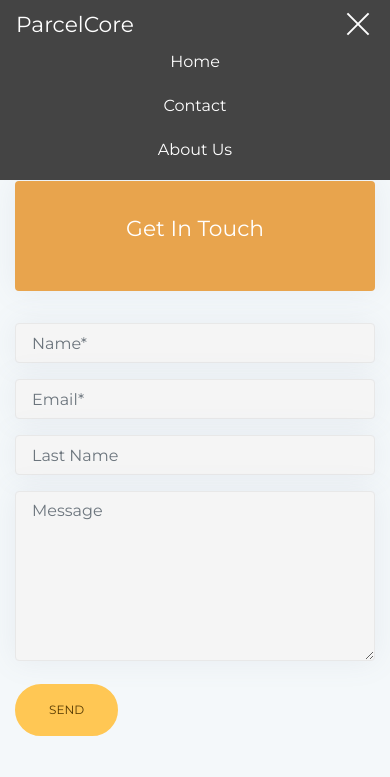
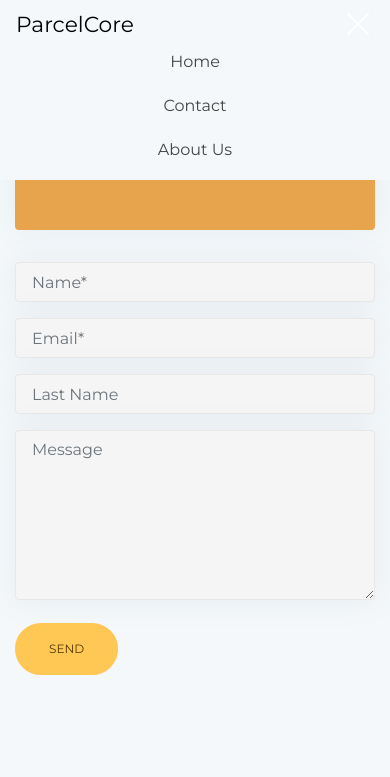
Before and after one commit to ParcelCore/main, a plain HTML site: page page2.html in a window 390 px wide. Both pictures are taken after a click on the button "Toggle navigation". Shown: the top 777 px of the page. Drawn offline with Linux system fonts and the light colour scheme.

Commit message:
create github pages

```diff
--- a/assets/mobirise/css/mbr-additional.css
+++ b/assets/mobirise/css/mbr-additional.css
@@ -789,12 +789,11 @@ section.lazy-placeholder:after {
 .cid-rXwVPSC7uS .navbar {
   min-height: 77px;
   transition: all .3s;
-  background: #444444;
-  background: none;
+  background: #f4f8fa;
 }
 .cid-rXwVPSC7uS .navbar.opened {
   transition: all .3s;
-  background: #444444 !important;
+  background: #f4f8fa !important;
 }
 .cid-rXwVPSC7uS .navbar .dropdown-item {
   padding: .235rem 2.5rem .235rem 1.5rem;
@@ -889,7 +888,7 @@ section.lazy-placeholder:after {
   }
 }
 .cid-rXwVPSC7uS .navbar.navbar-short {
-  background: #444444 !important;
+  background: #f4f8fa !important;
   min-height: 60px;
 }
 .cid-rXwVPSC7uS .navbar.navbar-short .navbar-logo img {
@@ -927,7 +926,7 @@ section.lazy-placeholder:after {
   padding: 0.667em 1.667em;
 }
 .cid-rXwVPSC7uS .navbar.navbar-expand-lg .dropdown .dropdown-menu {
-  background: #444444;
+  background: #f4f8fa;
 }
 .cid-rXwVPSC7uS .navbar.navbar-expand-lg .dropdown .dropdown-menu .dropdown-submenu {
   margin: 0;
@@ -1894,12 +1893,11 @@ section.lazy-placeholder:after {
 .cid-rXwVPSC7uS .navbar {
   min-height: 77px;
   transition: all .3s;
-  background: #444444;
-  background: none;
+  background: #f4f8fa;
 }
 .cid-rXwVPSC7uS .navbar.opened {
   transition: all .3s;
-  background: #444444 !important;
+  background: #f4f8fa !important;
 }
 .cid-rXwVPSC7uS .navbar .dropdown-item {
   padding: .235rem 2.5rem .235rem 1.5rem;
@@ -1994,7 +1992,7 @@ section.lazy-placeholder:after {
   }
 }
 .cid-rXwVPSC7uS .navbar.navbar-short {
-  background: #444444 !important;
+  background: #f4f8fa !important;
   min-height: 60px;
 }
 .cid-rXwVPSC7uS .navbar.navbar-short .navbar-logo img {
@@ -2032,7 +2030,7 @@ section.lazy-placeholder:after {
   padding: 0.667em 1.667em;
 }
 .cid-rXwVPSC7uS .navbar.navbar-expand-lg .dropdown .dropdown-menu {
-  background: #444444;
+  background: #f4f8fa;
 }
 .cid-rXwVPSC7uS .navbar.navbar-expand-lg .dropdown .dropdown-menu .dropdown-submenu {
   margin: 0;
@@ -2153,11 +2151,6 @@ section.lazy-placeholder:after {
     max-width: calc(100% + 2rem);
     left: -1rem;
   }
-}
-.cid-rXr78Vvg94 {
-  padding-top: 45px;
-  padding-bottom: 0px;
-  background-color: #444444;
 }
 .cid-rXr7414Tmx {
   padding-top: 120px;
@@ -2308,12 +2301,11 @@ section.lazy-placeholder:after {
 .cid-rXwVPSC7uS .navbar {
   min-height: 77px;
   transition: all .3s;
-  background: #444444;
-  background: none;
+  background: #f4f8fa;
 }
 .cid-rXwVPSC7uS .navbar.opened {
   transition: all .3s;
-  background: #444444 !important;
+  background: #f4f8fa !important;
 }
 .cid-rXwVPSC7uS .navbar .dropdown-item {
   padding: .235rem 2.5rem .235rem 1.5rem;
@@ -2408,7 +2400,7 @@ section.lazy-placeholder:after {
   }
 }
 .cid-rXwVPSC7uS .navbar.navbar-short {
-  background: #444444 !important;
+  background: #f4f8fa !important;
   min-height: 60px;
 }
 .cid-rXwVPSC7uS .navbar.navbar-short .navbar-logo img {
@@ -2446,7 +2438,7 @@ section.lazy-placeholder:after {
   padding: 0.667em 1.667em;
 }
 .cid-rXwVPSC7uS .navbar.navbar-expand-lg .dropdown .dropdown-menu {
-  background: #444444;
+  background: #f4f8fa;
 }
 .cid-rXwVPSC7uS .navbar.navbar-expand-lg .dropdown .dropdown-menu .dropdown-submenu {
   margin: 0;
@@ -2747,12 +2739,11 @@ section.lazy-placeholder:after {
 .cid-rXwVPSC7uS .navbar {
   min-height: 77px;
   transition: all .3s;
-  background: #444444;
-  background: none;
+  background: #f4f8fa;
 }
 .cid-rXwVPSC7uS .navbar.opened {
   transition: all .3s;
-  background: #444444 !important;
+  background: #f4f8fa !important;
 }
 .cid-rXwVPSC7uS .navbar .dropdown-item {
   padding: .235rem 2.5rem .235rem 1.5rem;
@@ -2847,7 +2838,7 @@ section.lazy-placeholder:after {
   }
 }
 .cid-rXwVPSC7uS .navbar.navbar-short {
-  background: #444444 !important;
+  background: #f4f8fa !important;
   min-height: 60px;
 }
 .cid-rXwVPSC7uS .navbar.navbar-short .navbar-logo img {
@@ -2885,7 +2876,7 @@ section.lazy-placeholder:after {
   padding: 0.667em 1.667em;
 }
 .cid-rXwVPSC7uS .navbar.navbar-expand-lg .dropdown .dropdown-menu {
-  background: #444444;
+  background: #f4f8fa;
 }
 .cid-rXwVPSC7uS .navbar.navbar-expand-lg .dropdown .dropdown-menu .dropdown-submenu {
   margin: 0;
@@ -3116,12 +3107,11 @@ section.lazy-placeholder:after {
 .cid-rXwVPSC7uS .navbar {
   min-height: 77px;
   transition: all .3s;
-  background: #444444;
-  background: none;
+  background: #f4f8fa;
 }
 .cid-rXwVPSC7uS .navbar.opened {
   transition: all .3s;
-  background: #444444 !important;
+  background: #f4f8fa !important;
 }
 .cid-rXwVPSC7uS .navbar .dropdown-item {
   padding: .235rem 2.5rem .235rem 1.5rem;
@@ -3216,7 +3206,7 @@ section.lazy-placeholder:after {
   }
 }
 .cid-rXwVPSC7uS .navbar.navbar-short {
-  background: #444444 !important;
+  background: #f4f8fa !important;
   min-height: 60px;
 }
 .cid-rXwVPSC7uS .navbar.navbar-short .navbar-logo img {
@@ -3254,7 +3244,7 @@ section.lazy-placeholder:after {
   padding: 0.667em 1.667em;
 }
 .cid-rXwVPSC7uS .navbar.navbar-expand-lg .dropdown .dropdown-menu {
-  background: #444444;
+  background: #f4f8fa;
 }
 .cid-rXwVPSC7uS .navbar.navbar-expand-lg .dropdown .dropdown-menu .dropdown-submenu {
   margin: 0;
@@ -3492,12 +3482,11 @@ section.lazy-placeholder:after {
 .cid-rXwVPSC7uS .navbar {
   min-height: 77px;
   transition: all .3s;
-  background: #444444;
-  background: none;
+  background: #f4f8fa;
 }
 .cid-rXwVPSC7uS .navbar.opened {
   transition: all .3s;
-  background: #444444 !important;
+  background: #f4f8fa !important;
 }
 .cid-rXwVPSC7uS .navbar .dropdown-item {
   padding: .235rem 2.5rem .235rem 1.5rem;
@@ -3592,7 +3581,7 @@ section.lazy-placeholder:after {
   }
 }
 .cid-rXwVPSC7uS .navbar.navbar-short {
-  background: #444444 !important;
+  background: #f4f8fa !important;
   min-height: 60px;
 }
 .cid-rXwVPSC7uS .navbar.navbar-short .navbar-logo img {
@@ -3630,7 +3619,7 @@ section.lazy-placeholder:after {
   padding: 0.667em 1.667em;
 }
 .cid-rXwVPSC7uS .navbar.navbar-expand-lg .dropdown .dropdown-menu {
-  background: #444444;
+  background: #f4f8fa;
 }
 .cid-rXwVPSC7uS .navbar.navbar-expand-lg .dropdown .dropdown-menu .dropdown-submenu {
   margin: 0;
--- a/page2.html
+++ b/page2.html
@@ -41,7 +41,7 @@
     <nav class="navbar navbar-dropdown navbar-fixed-top navbar-expand-lg">
         <div class="navbar-brand">
 
-            <span class="navbar-caption-wrap"><a class="navbar-caption text-white display-2" href="index.html">
+            <span class="navbar-caption-wrap"><a class="navbar-caption text-black display-2" href="index.html">
                     ParcelCore</a></span>
         </div>
         <button class="navbar-toggler" type="button" data-toggle="collapse" data-target="#navbarSupportedContent" aria-controls="navbarNavAltMarkup" aria-expanded="false" aria-label="Toggle navigation">
@@ -54,16 +54,16 @@
         </button>
       <div class="collapse navbar-collapse" id="navbarSupportedContent">
             <ul class="navbar-nav nav-dropdown nav-right" data-app-modern-menu="true"><li class="nav-item">
-                    <a class="nav-link link text-white display-4" href="index.html">
+                    <a class="nav-link link text-danger display-4" href="index.html">
                         Home
                     </a>
                 </li>
                 <li class="nav-item">
-                    <a class="nav-link link text-white display-4" href="page2.html">
+                    <a class="nav-link link text-danger display-4" href="page2.html">
                         Contact</a>
                 </li>
                 <li class="nav-item">
-                    <a class="nav-link link text-white display-4" href="page5.html">
+                    <a class="nav-link link text-danger display-4" href="page5.html">
                         About Us
                     </a>
                 </li></ul>
@@ -71,20 +71,6 @@
 
       </div>
     </nav>
-</section>
-
-<section class="mbr-section extContent cid-rXr78Vvg94" id="extContent15-j">
-
-
-
-    <div class="container">
-        <div class="row justify-content-center">
-            <div class="col-md-10 col-sm-12 text-section">
-                <p class="mbr-fonts-style mbr-text align-center display-7"></p>
-
-            </div>
-        </div>
-    </div>
 </section>
 
 <section class="form1 cid-rXr7414Tmx" id="form3-i">
@@ -96,7 +82,7 @@
         <div class="row main-row justify-content-center">
             <div class="col-sm-12 col-lg-8 col-md-6" data-form-type="formoid">
 <!--Formbuilder Form-->
-<form action="https://mobirise.com/" method="POST" class="mbr-form form-with-styler" data-form-title="My Mobirise Form"><input type="hidden" name="email" data-form-email="true" value="DbeabAFFB8K9L3cBHd7Jk+WXIoNuTbPbPkuDJBRQDZOgKtZUh/q7RHoMw9gbk3seYH81pMORvh0rgwwEoMZRzVwVRTNbyY88OI9XlkmrRD5xSFZRHAPsjKObwdRgY61i.hhYtjfR9ISvcRm+jWAHcmqY8a/9x4YR9WzB1b+2mOTmdS8jPxUxsmllFhLqYqhaEdK2u2ZORpvxaVBaQSu9YCd1oamtXWdQZ1KFJV+vmzAS6MPC/UEw40bX3zpASSvpI">
+<form action="https://mobirise.com/" method="POST" class="mbr-form form-with-styler" data-form-title="My Mobirise Form"><input type="hidden" name="email" data-form-email="true" value="c/tItcCJ/ST70+NhVpq1VeTVj9zAkl8gSQIvBv8W7u91yuXH18qevwFQ52lliAQQ4wJICYX0Y6NSL+gG8CWsuz4cecjcDyIMT+GejNoNBw9FlG9guuZvlgGnSxi+ZZB8.jeJVjWtrpo7B/S4GCWnbop9OlxFfnp2dOyJOp0V6DmAvgBn0o6q6g38JVhcILwEry0Y7T7HOq3vEDu0StruSA1Lh4WvO1lPl7irFDlRo9C4Nnzm/BthkY3OQC4BFo5db">
 <div class="row">
 <div hidden="hidden" data-form-alert="" class="alert alert-success col-12">Thanks for filling out the form!</div>
 <div hidden="hidden" data-form-alert-danger="" class="alert alert-danger col-12"> </div>
```
Also changed, not shown: index.html (+5 -5 lines), page3.html (+5 -5 lines), page4.html (+4 -4 lines), page5.html (+4 -4 lines), post.html (+5 -5 lines), 1 other file.
